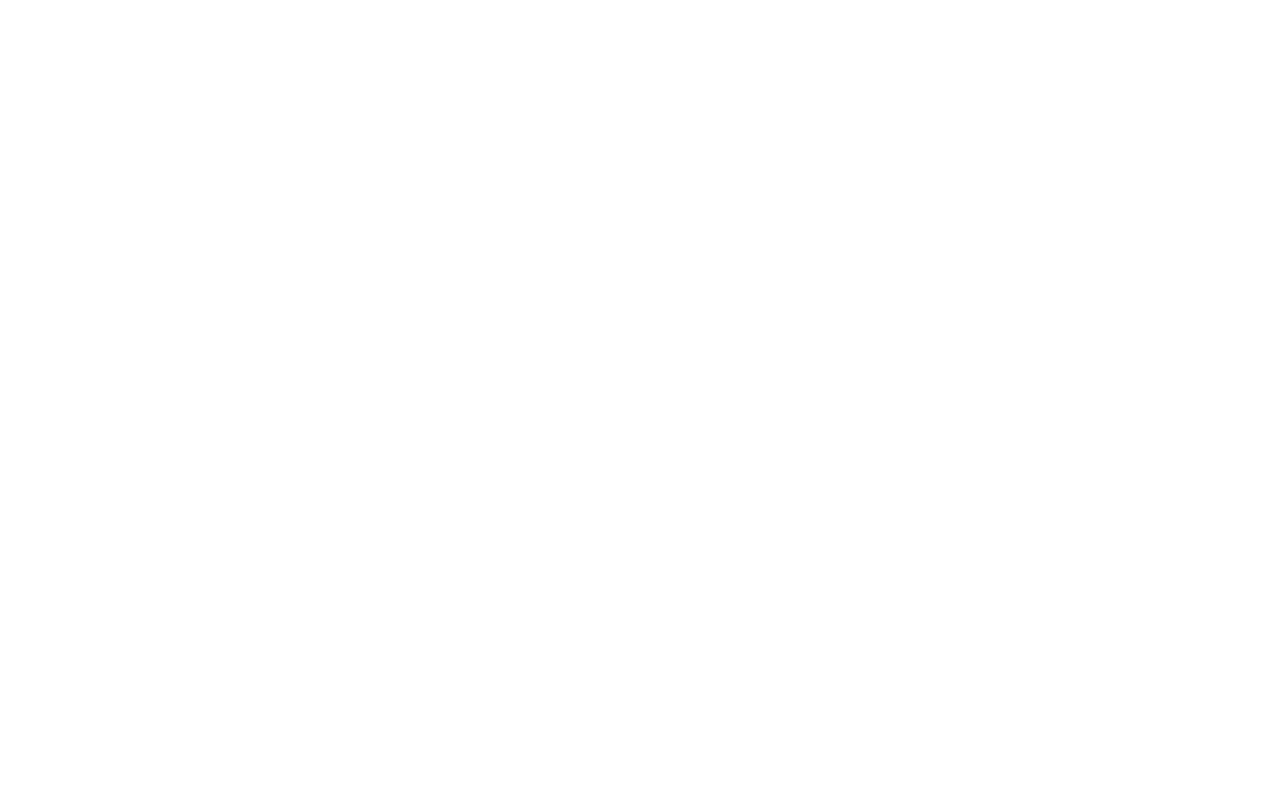
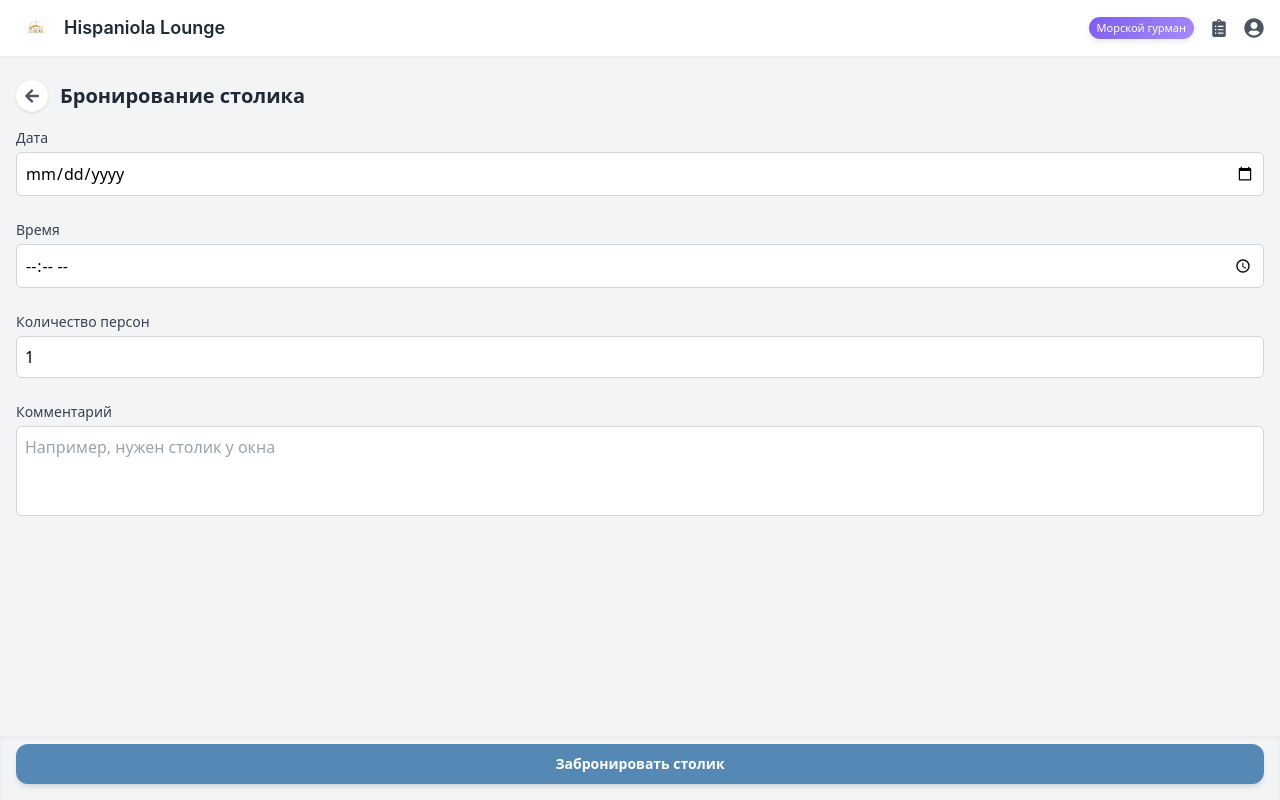
Before and after one commit to Nibolg1994/chat-menu-react, a React (Vite) app: page /reservation in a window 1280 px wide. Before the commit this address had no page. Built offline with nearby package versions, Linux system fonts and the light colour scheme.

Commit message:
card reservation

```diff
--- a/src/App.jsx
+++ b/src/App.jsx
@@ -5,6 +5,7 @@
 import OrderPage from "./OrderPage.jsx";
 import CardPage from "./CardPage.jsx"; // <-- импорт MainPage
 import { CartProvider } from "./context/CartContext";
+import ReservationPage from "./ReservationPage.jsx";
 
 const App = () => {
     return (
@@ -14,6 +15,7 @@
                 <Route path="/dish" element={<DishDetailPage />} />
                 <Route path="/order" element={<OrderPage />} />
                 <Route path="/cart" element={<CardPage />} />
+                <Route path="/reservation" element={<ReservationPage />} />
             </Routes>
         </CartProvider>
     );
--- a/src/MainPage.jsx
+++ b/src/MainPage.jsx
@@ -7,6 +7,7 @@
 import UserStatusBadge from "./components/UserStatusBadge";
 import Header from "./components/Header";
 import {useCart} from "./context/CartContext.jsx";
+import PrimaryButton from "./components/PrimaryButton.jsx";
 
 /*const categories = [
 
@@ -70,6 +71,16 @@
                 city="Севастополь"
                 workingHours="10:00–22:00"
             />
+            <div className="px-4 pt-4">
+
+                <PrimaryButton
+                    onClick={() => navigate("/reservation")}
+                    className="w-full text-sm font-medium py-3 flex items-center justify-center gap-2"
+                >
+                    <span role="img" aria-label="calendar">📅</span>
+                    Бесплатное бронирование столика
+                </PrimaryButton>
+            </div>
 
 
             {openCategories && (
@@ -80,7 +91,8 @@
                 />
             )}
 
-            <div className="mt-4 mb-24 grid grid-cols-1 xs:grid-cols-2 sm:grid-cols-2 md:grid-cols-3 lg:grid-cols-4 gap-4 px-6 xs:px-2 sm:px-2" >
+            <div
+                className="mt-4 mb-24 grid grid-cols-1 xs:grid-cols-2 sm:grid-cols-2 md:grid-cols-3 lg:grid-cols-4 gap-4 px-6 xs:px-2 sm:px-2">
                 {filtered.map((dish, i) => (
                     <DishCard
                         key={i}
@@ -89,7 +101,7 @@
                         description={dish.description}
                         price={dish.price}
                         image={dish.image}
-                        onViewDetails={() => navigate("/dish", { state: { dish } })}
+                        onViewDetails={() => navigate("/dish", {state: {dish}})}
                         cartQuantity={1} // функция возвращает кол-во блюда в корзине
                     />
                 ))}
--- /dev/null
+++ b/src/ReservationPage.jsx
@@ -0,0 +1,105 @@
+import React, { useState } from "react";
+import { useNavigate } from "react-router-dom";
+import { FaArrowLeft } from "react-icons/fa";
+import PrimaryButton from "./components/PrimaryButton";
+import Header from "./components/Header";
+
+const ReservationPage = () => {
+    const navigate = useNavigate();
+    const [date, setDate] = useState("");
+    const [time, setTime] = useState("");
+    const [peopleCount, setPeopleCount] = useState(1);
+    const [comment, setComment] = useState("");
+
+    return (
+        <div className="min-h-screen flex flex-col bg-gray-100">
+            {/* Шапка */}
+            <Header
+                userStatus="Морской гурман"
+                city="Севастополь"
+                workingHours="10:00–22:00"
+            />
+
+            {/* Контент с прокруткой */}
+            <div className="flex-1 px-4 py-6 pb-28 overflow-auto">
+                {/* Назад + заголовок */}
+                <div className="flex items-center gap-3 mb-4">
+                    <button
+                        onClick={() => navigate(-1)}
+                        className="bg-white p-2 rounded-full shadow hover:bg-gray-100 transition"
+                        aria-label="Назад"
+                    >
+                        <FaArrowLeft className="text-gray-600" />
+                    </button>
+                    <h1 className="text-xl font-semibold text-gray-800">
+                        Бронирование столика
+                    </h1>
+                </div>
+
+                {/* Поля */}
+                <div className="space-y-6">
+                    {/* Дата */}
+                    <div>
+                        <label className="block text-sm font-medium text-gray-700 mb-1">Дата</label>
+                        <input
+                            type="date"
+                            value={date}
+                            onChange={(e) => setDate(e.target.value)}
+                            className="w-full p-2 border border-gray-300 rounded-md"
+                        />
+                    </div>
+
+                    {/* Время */}
+                    <div>
+                        <label className="block text-sm font-medium text-gray-700 mb-1">Время</label>
+                        <input
+                            type="time"
+                            value={time}
+                            onChange={(e) => setTime(e.target.value)}
+                            className="w-full p-2 border border-gray-300 rounded-md"
+                        />
+                    </div>
+
+                    {/* Персоны */}
+                    <div>
+                        <label className="block text-sm font-medium text-gray-700 mb-1">Количество персон</label>
+                        <input
+                            type="number"
+                            min="1"
+                            max="20"
+                            value={peopleCount}
+                            onChange={(e) => setPeopleCount(e.target.value)}
+                            className="w-full p-2 border border-gray-300 rounded-md"
+                        />
+                    </div>
+
+                    {/* Комментарий */}
+                    <div>
+                        <label className="block text-sm font-medium text-gray-700 mb-1">Комментарий</label>
+                        <textarea
+                            rows="3"
+                            value={comment}
+                            onChange={(e) => setComment(e.target.value)}
+                            placeholder="Например, нужен столик у окна"
+                            className="w-full p-2 border border-gray-300 rounded-md resize-none"
+                        />
+                    </div>
+                </div>
+            </div>
+
+            {/* Фиксированная кнопка */}
+            <div className="fixed bottom-0 left-0 right-0 bg-gray-100 px-4 pb-4 pt-2 shadow-inner">
+                <PrimaryButton
+                    onClick={() => {
+                        console.log({ date, time, peopleCount, comment });
+                    }}
+                    className="w-full"
+                >
+                    Забронировать столик
+                </PrimaryButton>
+            </div>
+        </div>
+    );
+};
+
+export default ReservationPage;
```
